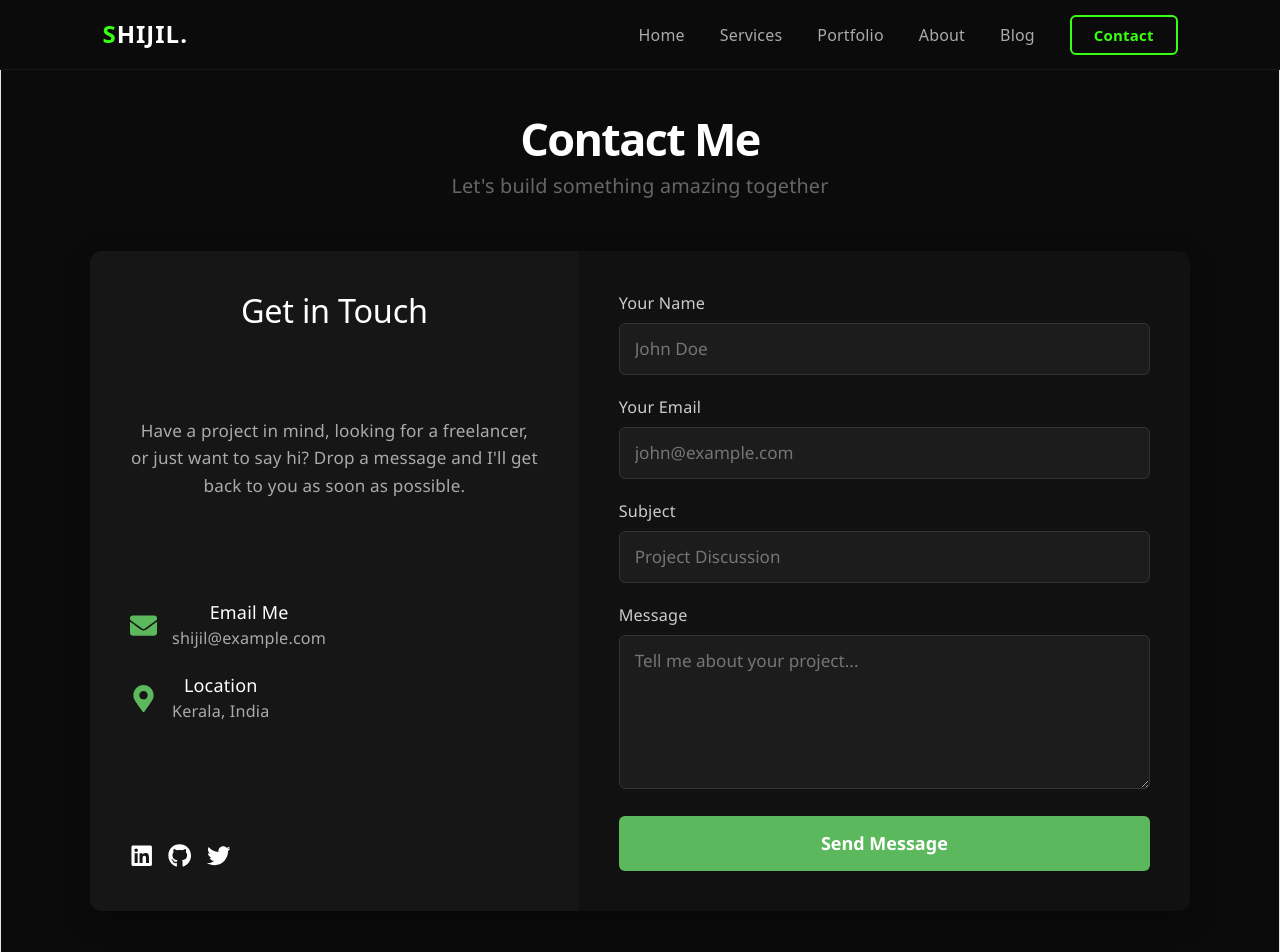
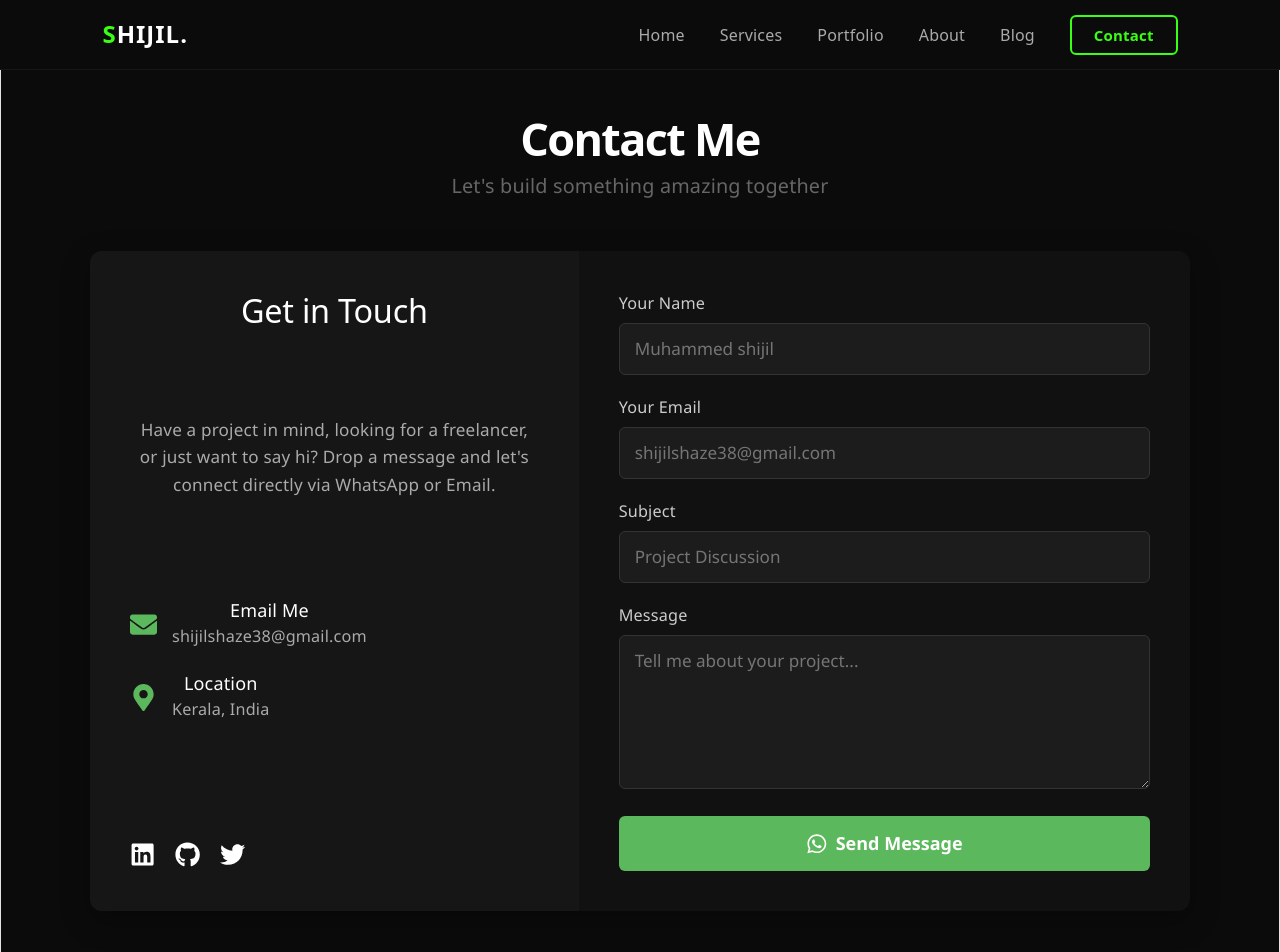
Before and after one commit to shijil950/portfolio-react, a React (Vite) app: page /contact in a window 1280 px wide. Shown: the top 952 px of the page. Built offline with nearby package versions, Linux system fonts and the light colour scheme.

Commit message:
Updated contact page

```diff
--- a/src/Contact.css
+++ b/src/Contact.css
@@ -1,12 +1,14 @@
+/* CONTACT SECTION MAIN STYLING */
 .contact-section {
   padding: 80px 20px;
-  background-color: #0b0b0b; /* ഹോം പേജിന് നൽകിയ അതേ ഡാർക്ക് ബാക്ക്ഗ്രൗണ്ട് */
+  background-color: #0b0b0b;
   min-height: 90vh;
   display: flex;
   flex-direction: column;
   align-items: center;
   justify-content: center;
   font-family: 'Segoe UI', Tahoma, Geneva, Verdana, sans-serif;
+  box-sizing: border-box;
 }
 
 .contact-header {
@@ -26,18 +28,18 @@
   color: #666666;
 }
 
-/* രണ്ട് പാനലുകളുള്ള മെയിൻ കണ്ടെയ്നർ */
+/* CONTAINER LAKOUT */
 .contact-container {
   display: flex;
   max-width: 1100px;
   width: 100%;
-  background-color: #111111; /* ഡാർക്ക് കാർഡ് ബാക്ക്ഗ്രൗണ്ട് */
+  background-color: #111111;
   border-radius: 12px;
   overflow: hidden;
   box-shadow: 0 10px 30px rgba(0, 0, 0, 0.3);
 }
 
-/* ഇടത് പാനൽ (ഇൻഫോ) */
+/* LEFT PANEL INFO */
 .contact-info-panel {
   flex: 1;
   background-color: #161616;
@@ -51,6 +53,7 @@
   font-size: 1.8rem;
   color: #ffffff;
   margin-bottom: 15px;
+  margin-top: 0;
 }
 
 .info-desc {
@@ -74,37 +77,40 @@
 
 .info-icon {
   font-size: 1.5rem;
-  color: #5cb85c; /* ബ്രാൻഡ് പച്ച */
+  color: #5cb85c;
 }
 
 .info-item h3 {
   font-size: 1rem;
   color: #ffffff;
-  margin-bottom: 2px;
+  margin: 0 0 2px 0;
 }
 
 .info-item p {
   font-size: 0.9rem;
   color: #aaaaaa;
+  margin: 0;
 }
 
 .social-links {
   display: flex;
-  gap: 15px;
+  gap: 20px;
   margin-top: 40px;
 }
 
 .social-links a {
   color: #ffffff;
-  font-size: 1.3rem;
-  transition: color 0.3s ease;
+  font-size: 1.4rem;
+  transition: color 0.3s ease, transform 0.2s ease;
+  display: inline-block;
 }
 
 .social-links a:hover {
   color: #5cb85c;
+  transform: translateY(-3px);
 }
 
-/* വലത് പാനൽ (ഫോം) */
+/* RIGHT PANEL FORM */
 .contact-form-panel {
   flex: 1.3;
   padding: 40px;
@@ -139,10 +145,10 @@
 .form-group input:focus,
 .form-group textarea:focus {
   outline: none;
-  border-color: #5cb85c; /* ഫോക്കസ് ചെയ്യുമ്പോൾ പച്ച ബോർഡർ */
+  border-color: #5cb85c;
 }
 
-/* സബ്മിറ്റ് ബട്ടൺ */
+/* WHATSAPP SUBMIT BUTTON */
 .submit-btn {
   width: 100%;
   background-color: #5cb85c;
@@ -153,24 +159,7 @@
   border: none;
   border-radius: 6px;
   cursor: pointer;
-  transition: background-color 0.3s ease, transform 0.2s ease;
-}
-
-.submit-btn:hover {
-  background-color: #4cae4c;
-}
-
-.submit-btn:active {
-  transform: scale(0.98);
-}
-
-/* ഫോണുകൾക്ക് വേണ്ടിയുള്ള ലേഔട്ട് */
-@media (max-width: 768px) {
-  .contact-container {
-    flex-direction: column;
-  }
-  .contact-info-panel,
-  .contact-form-panel {
-    padding: 30px 20px;
-  }
-}
+  display: flex;
+  align-items: center;
+  justify-content: center;
+  transition: background-color 0.
--- a/src/Contact.jsx
+++ b/src/Contact.jsx
@@ -1,11 +1,14 @@
 import "./Contact.css";
-import { FaEnvelope, FaMapMarkerAlt, FaLinkedin, FaGithub, FaTwitter } from "react-icons/fa";
+import { FaEnvelope, FaMapMarkerAlt, FaLinkedin, FaGithub, FaTwitter, FaWhatsapp } from "react-icons/fa";
 
 function Contact() {
-  const handleSubmit = (e) => {
-    e.preventDefault();
-    // നിങ്ങളുടെ ഫോം സബ്മിഷൻ ലോജിക് ഇവിടെ ചേർക്കാം
-    alert("Message sent successfully!");
+  // ബട്ടൺ ക്ലിക്ക് ചെയ്യുമ്പോൾ വാട്സാപ്പ് ഓപ്പൺ ആകാനുള്ള ഫങ്ക്ഷൻ
+  const handleWhatsAppClick = (e) => {
+    e.preventDefault(); // ഫോം തനിയെ റീലോഡ് ആകുന്നത് തടയാൻ
+    window.open(
+      "https://wa.me/7558028950?text=Hello i want to know more about your services",
+      "_blank"
+    );
   };
 
   return (
@@ -21,7 +24,7 @@ function Contact() {
           <h2>Get in Touch</h2>
           <p className="info-desc">
             Have a project in mind, looking for a freelancer, or just want to say hi?
-            Drop a message and I'll get back to you as soon as possible.
+            Drop a message and let's connect directly via WhatsApp or Email.
           </p>
 
           <div className="info-details">
@@ -29,7 +32,7 @@ function Contact() {
               <FaEnvelope className="info-icon" />
               <div>
                 <h3>Email Me</h3>
-                <p>shijil@example.com</p> {/* ഇവിടെ നിങ്ങളുടെ ഇമെയിൽ നൽകുക */}
+                <p>shijilshaze38@gmail.com</p>
               </div>
             </div>
 
@@ -43,24 +46,35 @@ function Contact() {
           </div>
 
           {/* സോഷ്യൽ മീഡിയ ലിങ്കുകൾ */}
-          <div className="social-links">
-            <a href="https://linkedin.com" target="_blank" rel="noreferrer"><FaLinkedin /></a>
-            <a href="https://github.com" target="_blank" rel="noreferrer"><FaGithub /></a>
-            <a href="https://twitter.com" target="_blank" rel="noreferrer"><FaTwitter /></a>
-          </div>
+          {/* സോഷ്യൽ മീഡിയ ലിങ്കുകൾ */}
+<div className="social-links">
+  {/* 💡 https://linkedin.com/in/your-username എന്നതിന് പകരം നിങ്ങളുടെ ശരിക്കുള്ള ലിങ്ക്ഡ്ഇൻ പ്രൊഫൈൽ ലിങ്ക് നൽകുക */}
+  <a href="www.linkedin.com/in/muhammed-shijil" target="_blank" rel="noreferrer">
+    <FaLinkedin />
+  </a>
+
+  {/* 💡 https://github.com/your-username എന്നതിന് പകരം നിങ്ങളുടെ ശരിക്കുള്ള ഗിറ്റ്‌ഹബ്ബ് ലിങ്ക് നൽകുക */}
+  <a href="https://github.com/shijil950" target="_blank" rel="noreferrer">
+    <FaGithub />
+  </a>
+
+  <a href="https://twitter.com" target="_blank" rel="noreferrer">
+    <FaTwitter />
+  </a>
+</div>
         </div>
 
-        {/* വലത് വശം: മോഡേൺ ഇൻപുട്ട് ഫോം */}
+        {/* വലത് വശം: ഇൻപുട്ട് ഫോം */}
         <div className="contact-form-panel">
-          <form onSubmit={handleSubmit}>
+          <form onSubmit={handleWhatsAppClick}>
             <div className="form-group">
               <label>Your Name</label>
-              <input type="text" placeholder="John Doe" required />
+              <input type="text" placeholder="Muhammed shijil" required />
             </div>
 
             <div className="form-group">
               <label>Your Email</label>
-              <input type="email" placeholder="john@example.com" required />
+              <input type="email" placeholder="shijilshaze38@gmail.com" required />
             </div>
 
             <div className="form-group">
@@ -73,7 +87,11 @@ function Contact() {
               <textarea rows="5" placeholder="Tell me about your project..." required></textarea>
             </div>
 
-            <button type="submit" className="submit-btn">Send Message</button>
+            {/* വാട്സാപ്പ് ഐക്കണോട് കൂടിയ പുതിയ ബട്ടൺ */}
+            <button type="submit" className="submit-btn">
+              <FaWhatsapp style={{ marginRight: "8px", fontSize: "1.2rem", verticalAlign: "middle" }} />
+              Send Message
+            </button>
           </form>
         </div>
       </div>
```
